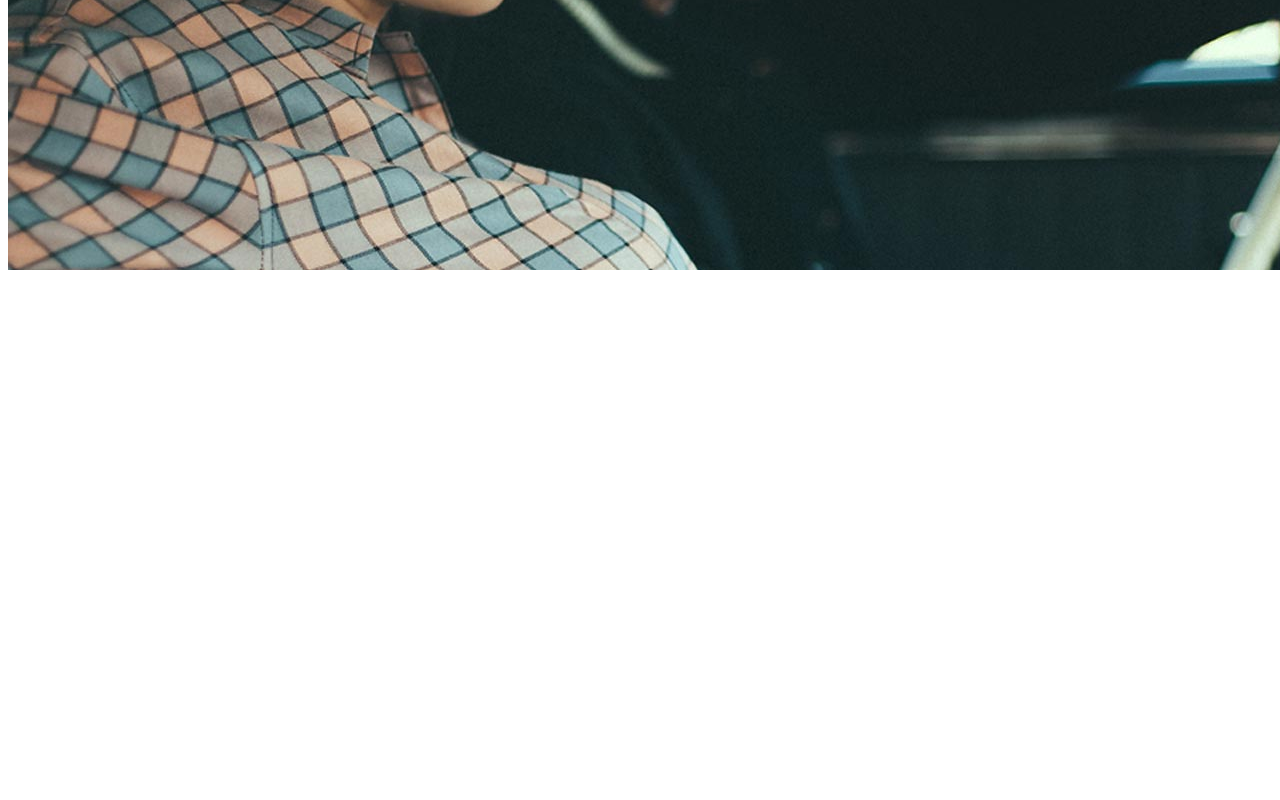
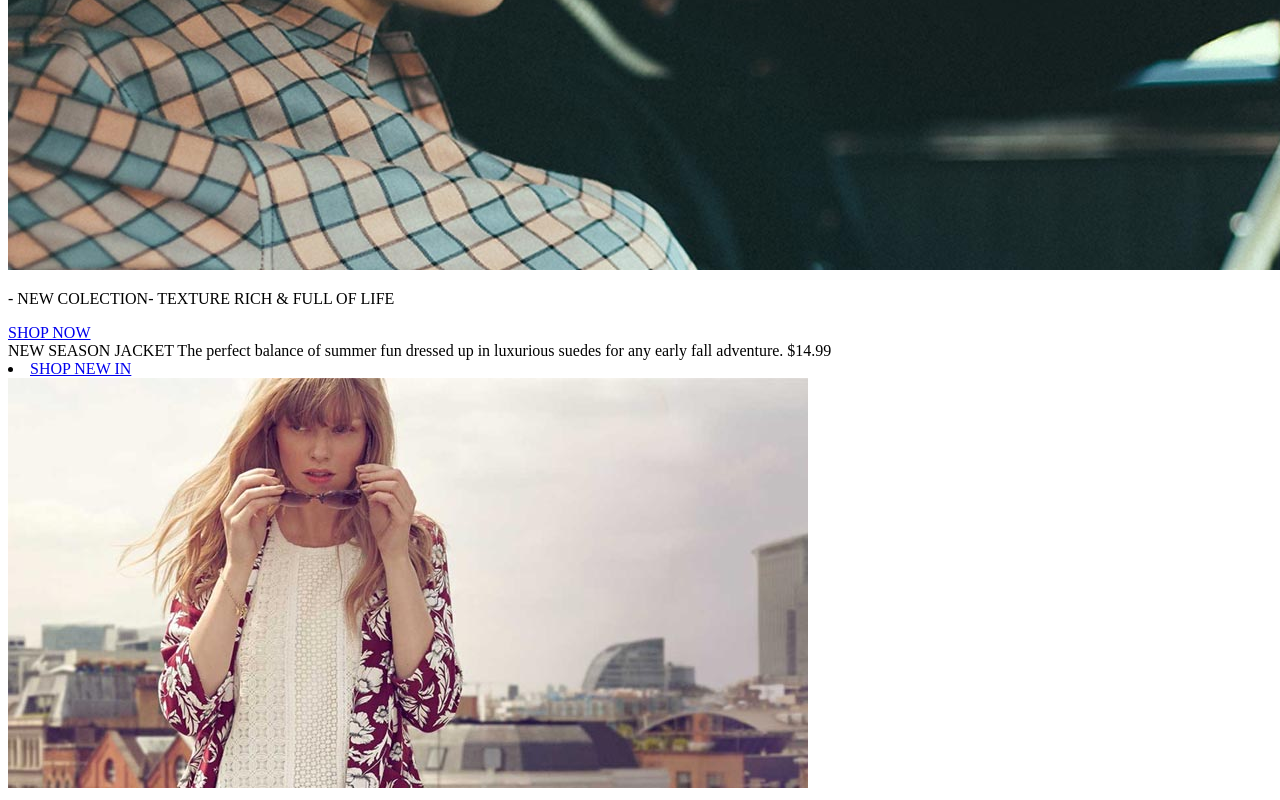
Before and after one commit to RandomPand/landingpage, a plain HTML site: page index.html in a window 1280 px wide. Shown: the part 567-1367 px from the top of the page. Before the commit the page ends 849 px from the top, so only its background shows below. Drawn offline with Linux system fonts and the light colour scheme.

Commit message:
build 4
banner girl

```diff
--- a/index.html
+++ b/index.html
@@ -36,7 +36,31 @@
 
 
 		<div class="main img">
-			<img src="img/fullbanner.jpg" alt="banner" class ="main img" />
+			<img src="img/fullbanner.jpg" alt="new look" class ="main img" />
+			<p>
+				- NEW COLECTION-
+				TEXTURE RICH &amp; FULL OF LIFE
+			</p>
+			<p class="details"> </p>
+			<div class="buttons">
+			<a href="#">SHOP NOW</a>
+
+			</a>
+
+			</div><!--end buttons-->
 		</div><!--end main img-->
+		<div class="main">
+			<div class="slogan col1">
+			NEW SEASON JACKET
+			The perfect balance of summer fun dressed up in
+				luxurious suedes for any early fall adventure.
+				$14.99
+				<li><a href="#">SHOP NEW IN</a></li>
+			</div><!--end slogan-->
+			<div class="Slogan photo col2">
+			<img src="img/bannergirl.jpg" alt="girl">
+
+			</div>
+		</div><!--end main-->
 </body>
 </html>
```
Also changed, not shown: img/bannergirl.jpg (renamed from img/bannergirl-right.jpg).
